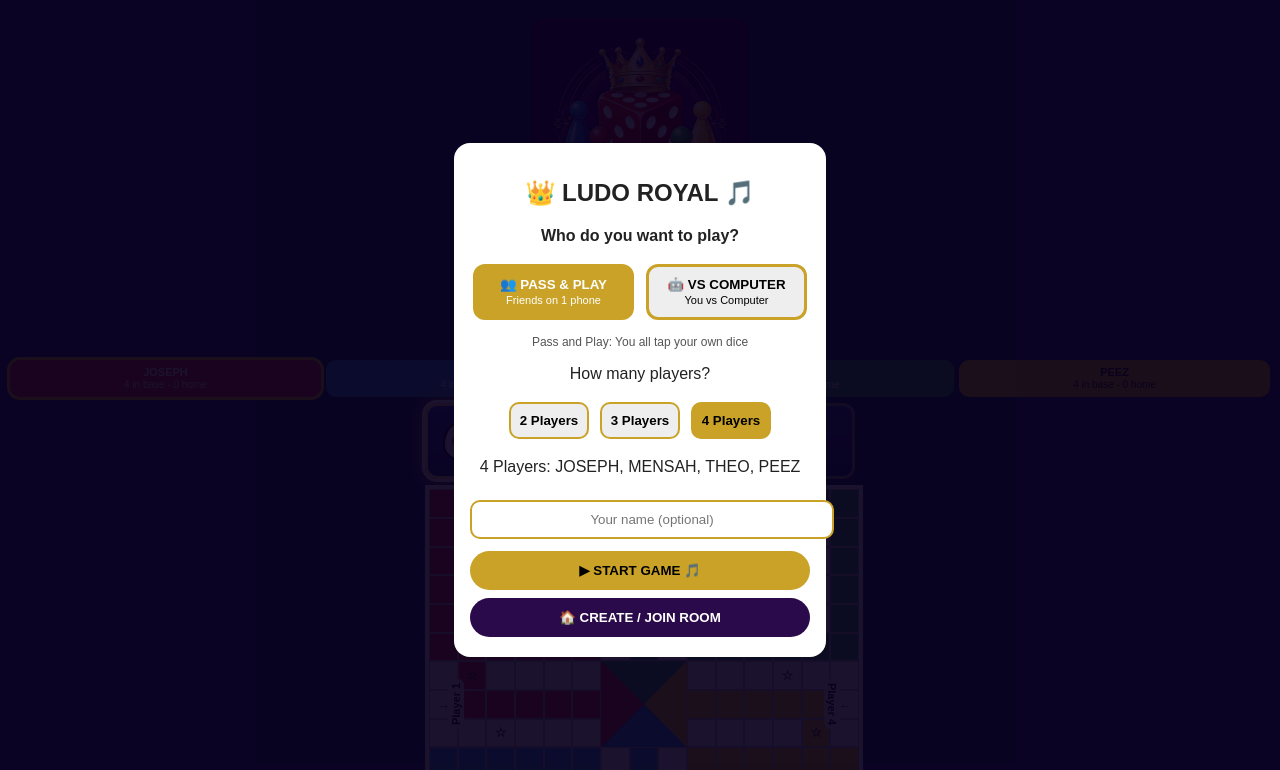
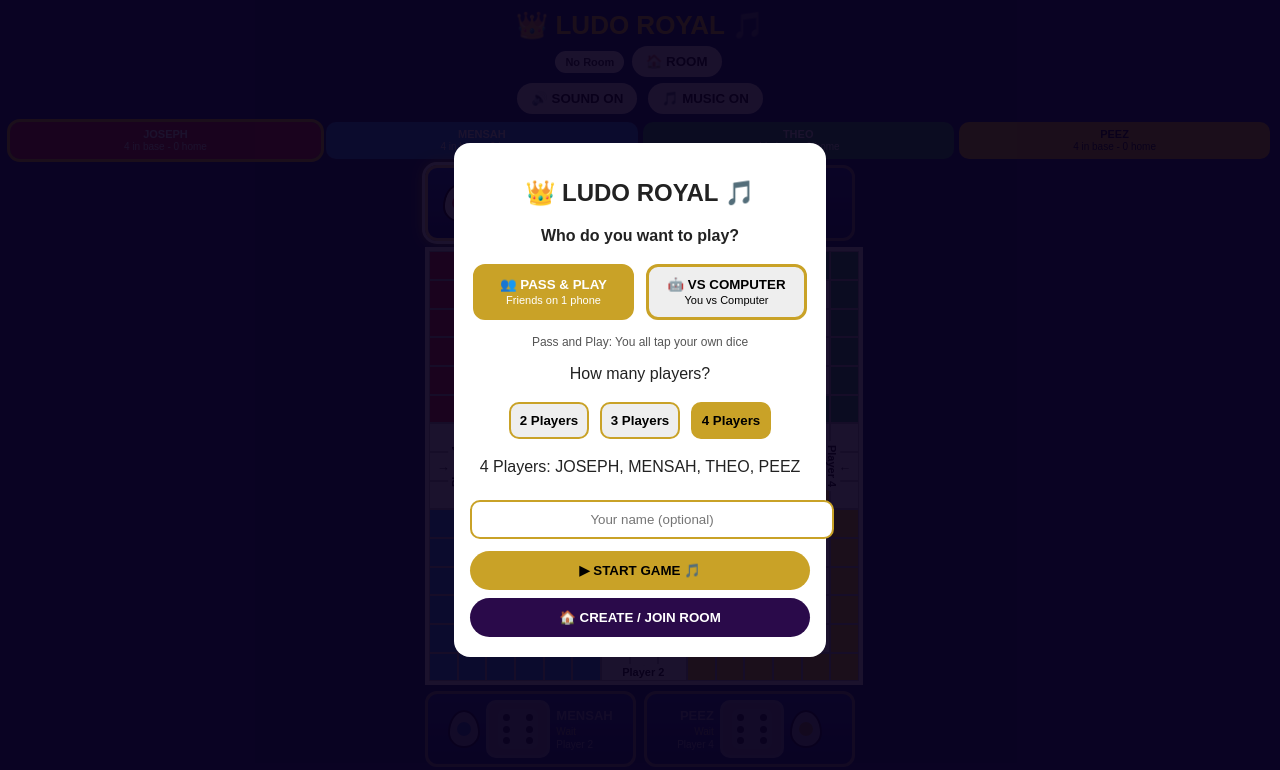
Before and after one commit to josephgzbarbujr-maker/ludo-royal, a plain HTML site: page index.html in a window 1280 px wide. Shown: the top 770 px of the page. Drawn offline with Linux system fonts and the light colour scheme.

Commit message:
Remove Ludo Royal image from index.html
Removed image element for Ludo Royal.

```diff
--- a/index.html
+++ b/index.html
@@ -96,7 +96,6 @@ window.setCount = function(n){
 </script>
 </head>
 <body>
-  <img src="4e3c80e4-d3f7-2f15-c43d-e57c002cb807.jpeg" alt="Ludo Royal" style="width:220px; display:block; margin:10px auto; border-radius:15px;">
 <h1>👑 LUDO ROYAL 🎵</h1>
 <div><span style="background:#fff;color:#222;padding:5px 10px;border-radius:20px;font-size:11px;font-weight:bold" id="roomLabel">No Room</span> <button onclick="window.showRoom()">🏠 ROOM</button><br>
 <button id="soundBtn" onclick="window.toggleSound()">🔊 SOUND ON</button>
```
